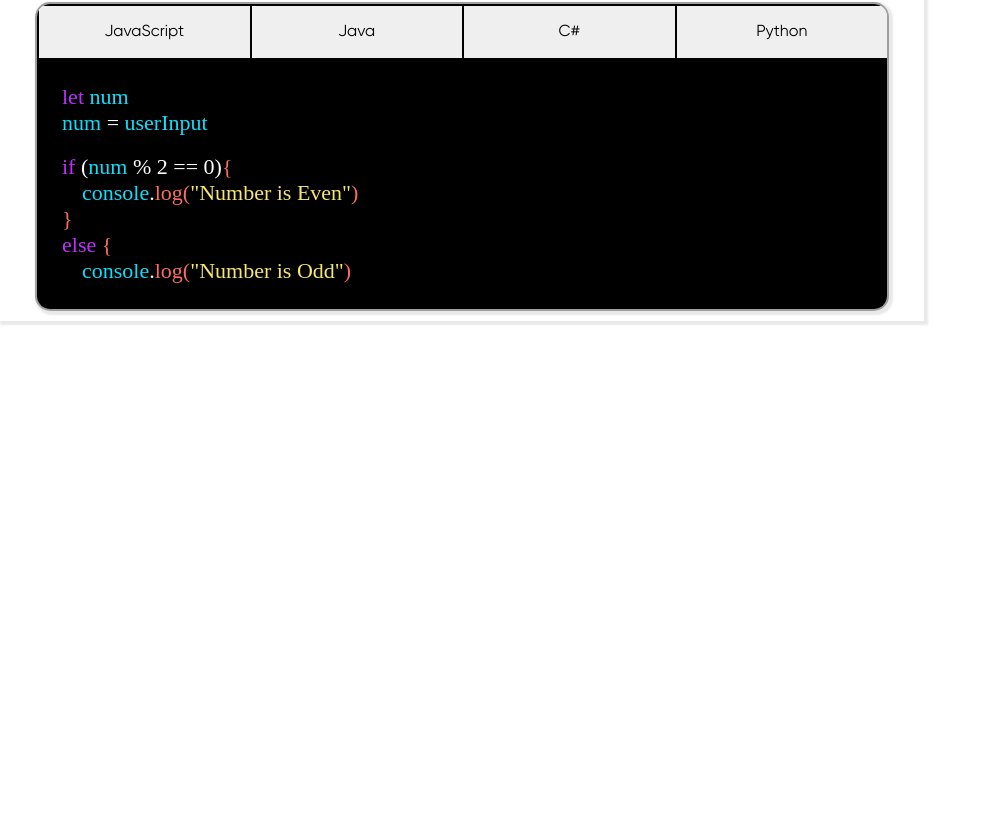
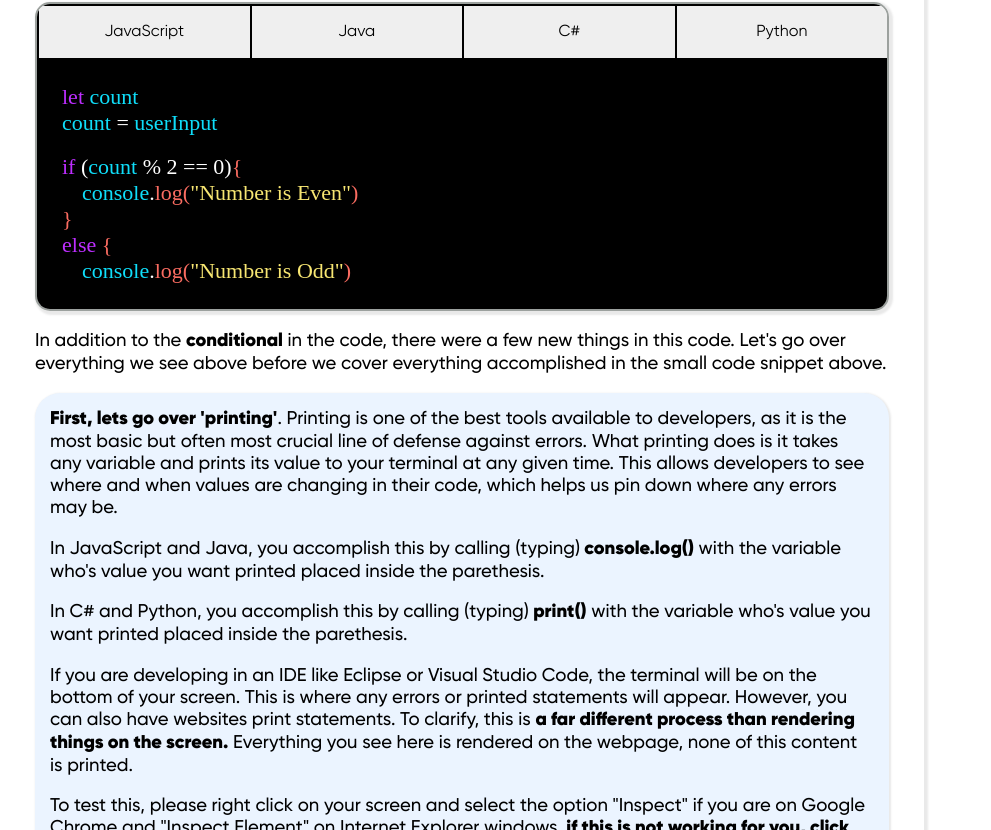
Before and after one commit to NLanese/the-codex, a Next.js app: page /concepts/basics/lessons/conditionals in a window 1280 px wide. Shown: the part 1410-2240 px from the top of the page, without its empty margins (0-991 px from the left). Before the commit the page ends 1741 px from the top, so only its background shows below. Built offline with nearby package versions, Linux system fonts and the light colour scheme.

Commit message:
Update conditionals.js

```diff
--- a/pages/concepts/basics/lessons/conditionals.js
+++ b/pages/concepts/basics/lessons/conditionals.js
@@ -84,11 +84,11 @@ const ConditionalsLesson = ({}) => {
                 <div>
                         <p style={Styles.Code.code}>
                         <span style={Styles.Code.keyword}>let </span>
-                        <span style={Styles.Code.var}>num </span>
+                        <span style={Styles.Code.var}>count </span>
                         </p>
 
                         <p style={Styles.Code.code}>
-                        <span style={Styles.Code.var}>num </span>
+                        <span style={Styles.Code.var}>count </span>
                         <span style={Styles.Code.reg}>= </span>
                         <span style={Styles.Code.var}>userInput </span>
                         </p>
@@ -99,7 +99,7 @@ const ConditionalsLesson = ({}) => {
                         <p style={Styles.Code.code}>
                             <span style={Styles.Code.keyword}>if </span>
                             <span style={Styles.Code.reg}>(</span>
-                            <span style={Styles.Code.var}>num </span>
+                            <span style={Styles.Code.var}>count </span>
                             <span style={Styles.Code.reg}>% 2 </span>
                             <span style={Styles.Code.reg}>== 0)</span>
                             <span style={Styles.Code.func}>{"{"}</span>
@@ -140,12 +140,12 @@ const ConditionalsLesson = ({}) => {
                 <div>
                         <p style={Styles.Code.code}>
                         <span style={Styles.Code.keyword}>int </span>
-                        <span style={Styles.Code.var}>num</span>
+                        <span style={Styles.Code.var}>count</span>
                         <span style={Styles.Code.reg}>;</span>
                         </p>
 
                         <p style={Styles.Code.code}>
-                        <span style={Styles.Code.var}>num </span>
+                        <span style={Styles.Code.var}>count </span>
                         <span style={Styles.Code.reg}>= </span>
                         <span style={Styles.Code.var}>userInput</span>
                         <span style={Styles.Code.reg}>;</span>
@@ -157,7 +157,7 @@ const ConditionalsLesson = ({}) => {
                         <p style={Styles.Code.code}>
                             <span style={Styles.Code.keyword}>if </span>
                             <span style={Styles.Code.reg}>(</span>
-                            <span style={Styles.Code.var}>num </span>
+                            <span style={Styles.Code.var}>count </span>
                             <span style={Styles.Code.reg}>% 2 </span>
                             <span style={Styles.Code.reg}>== 0)</span>
                             <span style={Styles.Code.func}>{"{"}</span>
@@ -200,12 +200,12 @@ const ConditionalsLesson = ({}) => {
                 <div>
                         <p style={Styles.Code.code}>
                         <span style={Styles.Code.keyword}>int </span>
-                        <span style={Styles.Code.var}>num</span>
+                        <span style={Styles.Code.var}>count</span>
                         <span style={Styles.Code.reg}>;</span>
                         </p>
 
                         <p style={Styles.Code.code}>
-                        <span style={Styles.Code.var}>num </span>
+                        <span style={Styles.Code.var}>count </span>
                         <span style={Styles.Code.reg}>= </span>
                         <span style={Styles.Code.var}>userInput</span>
                         <span style={Styles.Code.reg}>;</span>
@@ -217,7 +217,7 @@ const ConditionalsLesson = ({}) => {
                         <p style={Styles.Code.code}>
                             <span style={Styles.Code.keyword}>if </span>
                             <span style={Styles.Code.reg}>(</span>
-                            <span style={Styles.Code.var}>num </span>
+                            <span style={Styles.Code.var}>count </span>
                             <span style={Styles.Code.reg}>% 2 </span>
                             <span style={Styles.Code.reg}>== 0)</span>
                             <span style={Styles.Code.func}>{"{"}</span>
@@ -255,7 +255,7 @@ const ConditionalsLesson = ({}) => {
             return(
                 <div>
                         <p style={Styles.Code.code}>
-                        <span style={Styles.Code.var}>num </span>
+                        <span style={Styles.Code.var}>count </span>
                         <span style={Styles.Code.reg}>= </span>
                         <span style={Styles.Code.var}>userInput </span>
                         </p>
@@ -266,7 +266,7 @@ const ConditionalsLesson = ({}) => {
                         <p style={Styles.Code.code}>
                             <span style={Styles.Code.keyword}>if </span>
                             <span style={Styles.Code.reg}>(</span>
-                            <span style={Styles.Code.var}>num </span>
+                            <span style={Styles.Code.var}>count </span>
                             <span style={Styles.Code.reg}>% 2 </span>
                             <span style={Styles.Code.reg}>== 0)</span>
                             <span style={Styles.Code.func}>{"{"}</span>
@@ -369,6 +369,49 @@ const ConditionalsLesson = ({}) => {
                             py={renderPython()}
                         />
 
+                        <p style={Styles.Fonts.basic}>
+                            In addition to the <strong>conditional</strong> in the code, there were a few new things in this code. Let's go over everything we see above
+                            before we cover everything accomplished in the small code snippet above.
+                        </p>
+
+                        <div style={{...Styles.Sections.importantNote, ...Styles.Fonts.basic}}>
+                            <strong>First, lets go over 'printing'</strong>. Printing is one of the best tools available to developers, as it is the most basic but often
+                            most crucial line of defense against errors. What printing does is it takes any variable
+                            and prints its value to your terminal at any given time. This allows developers to see where
+                            and when values are changing in their code, which helps us pin down where any errors may be.
+
+                            <p>
+                            In JavaScript and Java, you accomplish this by calling (typing)
+                            <strong> console.log()</strong> with the variable who's value you want printed placed inside the parethesis.
+                            </p>
+
+                            <p>
+                            In C# and Python, you accomplish this by calling (typing)
+                            <strong> print()</strong> with the variable who's value you want printed placed inside the parethesis.
+                            </p>
+
+                            <p>
+                            If you are developing in an IDE like Eclipse or Visual Studio Code, the terminal will be on the bottom of
+                            your screen. This is where any errors or printed statements will appear. However, you can also have websites print statements.
+                            To clarify, this is <strong>a far different process than rendering things on the screen.</strong> Everything you see here is
+                            rendered on the webpage, none of this content is printed.
+                            </p>
+
+                            <p>
+                            To test this, please right click on your screen and select the option "Inspect" if you are on Google Chrome and "Inspect Element"
+                            on Internet Explorer windows. <strong>if this is not working for you, click this <a href="https://zapier.com/blog/inspect-element-tutorial/">here</a></strong>
+                            </p>
+
+                            Once you are able to Inspect, switch the new tab (which will be on the left of your screen on Google and the bottom on Explorer) switch to the 'console' tab.
+                            Now, you are able to hit the button below and see the console fill up with printed statements!
+
+                            <OstCard
+                                onClick={() => console.log("Good job! Noow look at these printed statements!")}
+                            >
+                                Click me to Test Printing
+                            </OstCard>
+                        </div>
+
                     </div>
                 </div>
             )
```
